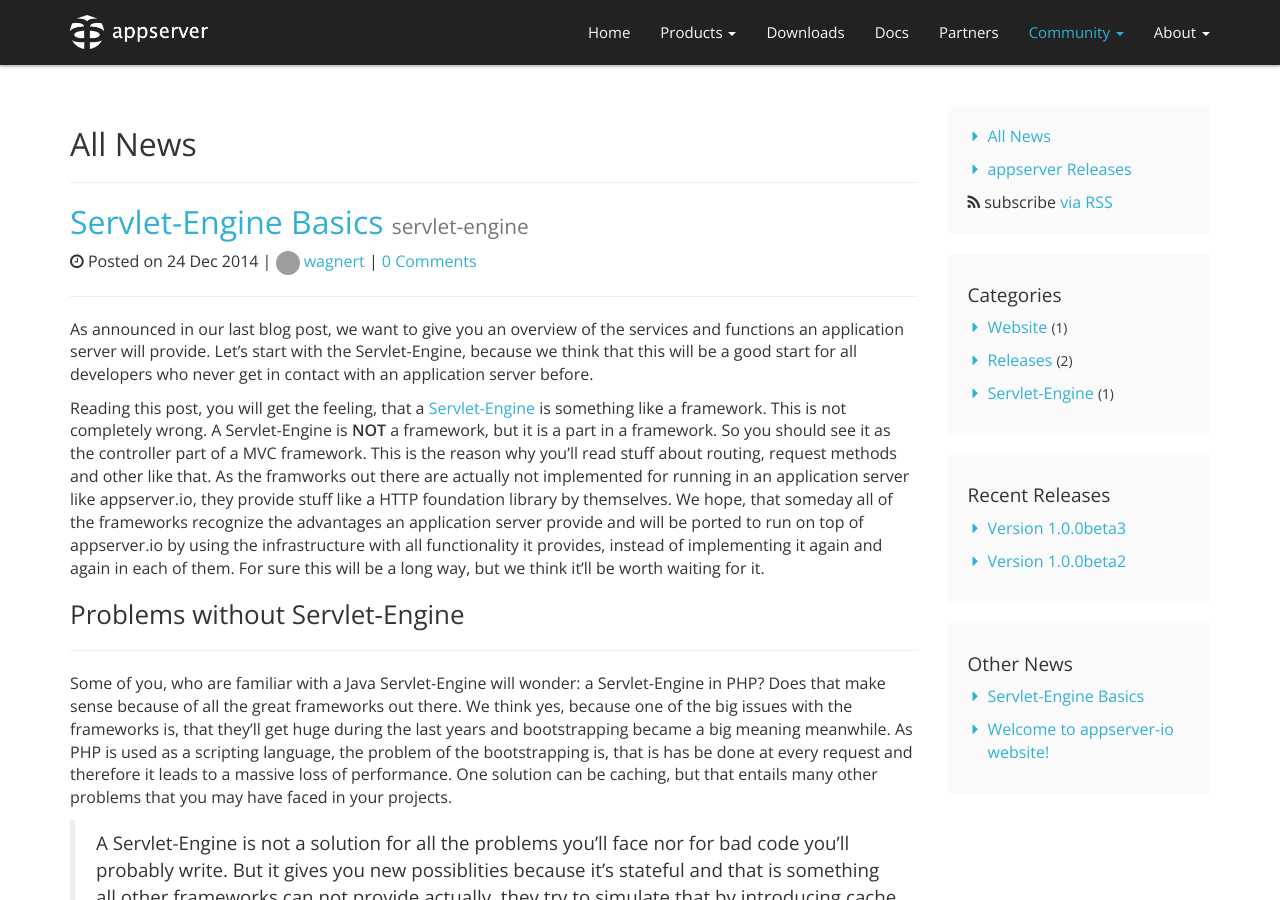
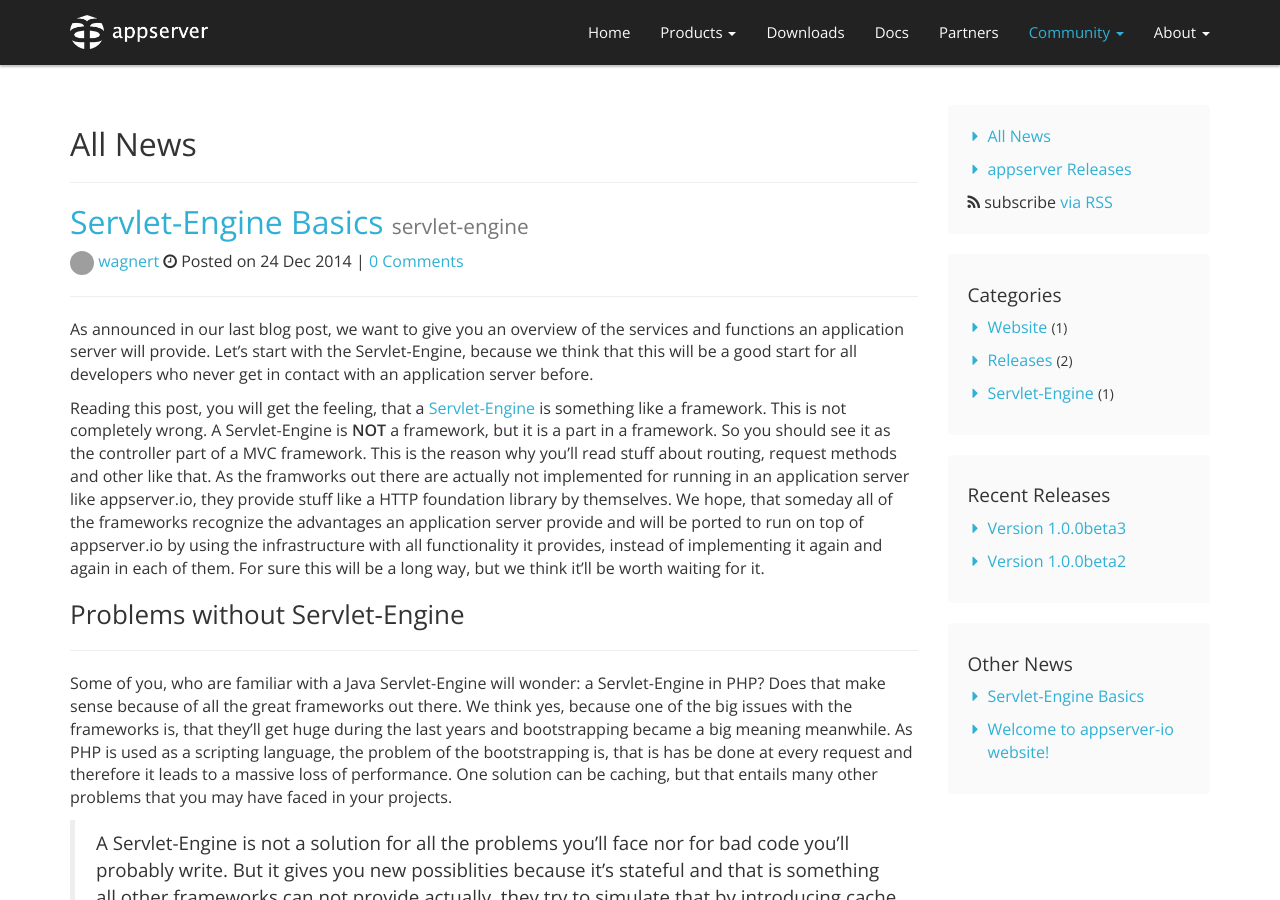
Before and after one commit to appserver-io/appserver, a Jekyll site: the page built from community/news.md, in a window 1280 px wide and 900 px high. Built offline with Jekyll 4.4.1, drawn with Linux system fonts in a browser that asks for light colours; nearby versions of some CDN libraries; library files that are not in the unit come from our copies; Markdown is read by kramdown in place of the engine named in the settings; comment, search, counter and statistics services are not loaded; some of the changed text lies outside the part shown; grey boxes are pictures that could not be loaded.

Commit message:
Update news_item.html

```diff
--- a/_includes/news_item.html
+++ b/_includes/news_item.html
@@ -1,8 +1,7 @@
 <article class="post-content">
 <h2><a href="{{ post.url | prepend: site.baseurl }}">{{ post.title }}</a>&nbsp;<small>{{ post.categories | array_to_sentence_string }}</small></h2>
 <p>
-<i class="fa fa-clock-o"></i> Posted on {{ post.date | date_to_string }}
-{% if post.author %} | <a href="https://github.com/{{ post.author }}" class="post-author"><img src="https://github.com/{{ post.author }}.png" class="avatar img-circle" alt="{{ post.author }}" width="24" height="24" /> {{ post.author }}</a>{% endif %} | <a href="{{ post.url | prepend: site.baseurl }}#disqus_thread">0 Comments</a>
+<a href="https://github.com/{{ post.author }}" class="post-author"><img src="https://github.com/{{ post.author }}.png" class="avatar img-circle" alt="{{ post.author }}" width="24" height="24" /> {{ post.author }}</a> <i class="fa fa-clock-o"></i> Posted on {{ post.date | date_to_string }} | <a href="{{ post.url | prepend: site.baseurl }}#disqus_thread">0 Comments</a>
 </p>
 {% if post.image %}
 <hr/>
```
